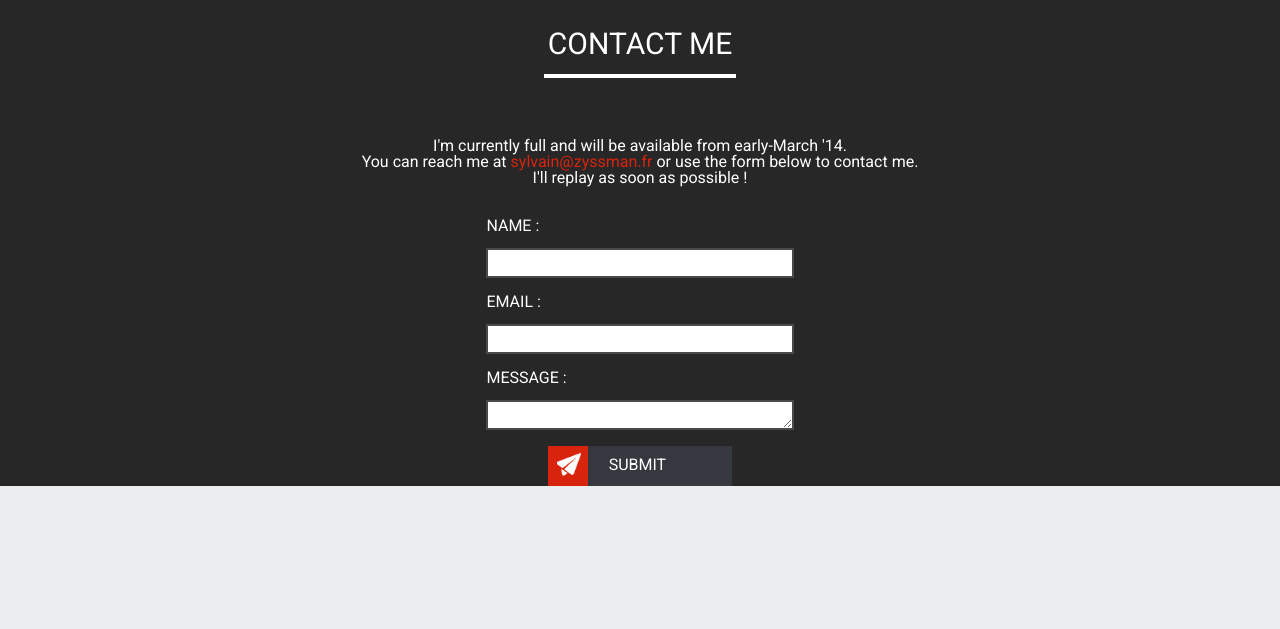
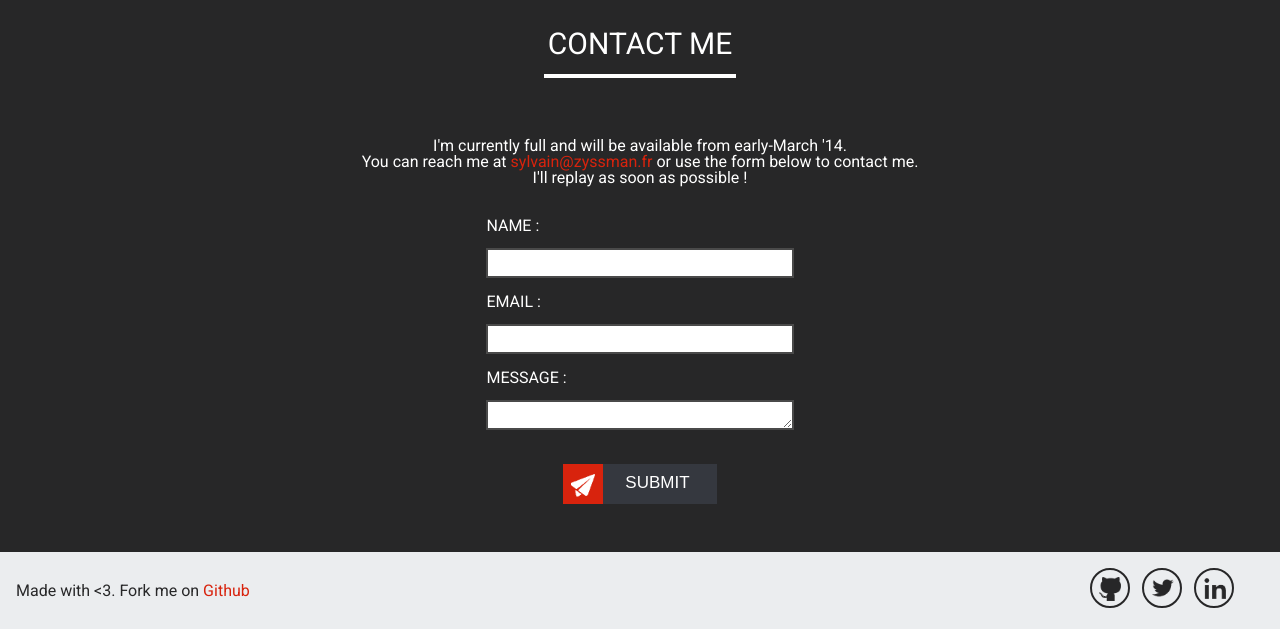
Before and after one commit to sylzys/jingleweb.fr, a PHP site: page / in a window 1280 px wide. Shown: the part 2588-3217 px from the top of the page. Before the commit the page ends 3074 px from the top, so only its background shows below. Run offline with PHP 8.4, Linux system fonts and the light colour scheme.

Commit message:
feat(home): contact form is usable

```diff
--- a/css/style.css
+++ b/css/style.css
@@ -12,6 +12,31 @@ body {
 
 .red {
   color: #d8230d; }
+
+.social-networks li {
+  border: 2px solid #272728;
+  border-radius: 50%;
+  width: 40px;
+  height: 40px;
+  display: inline-block;
+  margin-right: 0.5em;
+  cursor: pointer; }
+  .social-networks li a {
+    display: inline-block;
+    width: 40px;
+    height: 40px; }
+  .social-networks li.github {
+    background: transparent url(../img/github.png) no-repeat 45% center/60%; }
+    .social-networks li.github:hover, .social-networks li.github:focus, .social-networks li.github:active {
+      background: transparent url(../img/github-active.png) no-repeat 45% center/60%; }
+  .social-networks li.twitter {
+    background: transparent url(../img/twitter.png) no-repeat center center/60%; }
+    .social-networks li.twitter:hover, .social-networks li.twitter:focus, .social-networks li.twitter:active {
+      background: transparent url(../img/twitter-active.png) no-repeat center center/60%; }
+  .social-networks li.linkedin {
+    background: transparent url(../img/linkedin.png) no-repeat center center/60%; }
+    .social-networks li.linkedin:hover, .social-networks li.linkedin:focus, .social-networks li.linkedin:active {
+      background: transparent url(../img/linkedin-active.png) no-repeat center center/60%; }
 
 h2 {
   text-transform: uppercase;
@@ -69,26 +94,6 @@ nav {
     position: absolute;
     top: 10%;
     right: 5%; }
-    #home .social ul li {
-      border: 2px solid #272728;
-      border-radius: 50%;
-      width: 40px;
-      height: 40px;
-      display: inline-block;
-      margin-right: 0.5em;
-      cursor: pointer; }
-      #home .social ul li.github {
-        background: transparent url(../img/github.png) no-repeat center center/60%; }
-        #home .social ul li.github:hover, #home .social ul li.github:focus, #home .social ul li.github:active {
-          background: transparent url(../img/github-active.png) no-repeat center center/60%; }
-      #home .social ul li.twitter {
-        background: transparent url(../img/twitter.png) no-repeat center center/60%; }
-        #home .social ul li.twitter:hover, #home .social ul li.twitter:focus, #home .social ul li.twitter:active {
-          background: transparent url(../img/twitter-active.png) no-repeat center center/60%; }
-      #home .social ul li.linkedin {
-        background: transparent url(../img/linkedin.png) no-repeat center center/60%; }
-        #home .social ul li.linkedin:hover, #home .social ul li.linkedin:focus, #home .social ul li.linkedin:active {
-          background: transparent url(../img/linkedin-active.png) no-repeat center center/60%; }
   #home .content {
     position: absolute;
     top: 40%;
@@ -297,7 +302,8 @@ nav {
 #contact {
   background: #272728;
   color: white;
-  text-align: center; }
+  text-align: center;
+  padding-bottom: 3em; }
   #contact a {
     color: #d8230d;
     text-decoration: none; }
@@ -320,20 +326,44 @@ nav {
       text-transform: uppercase;
       text-align: left;
       border: none; }
-    #contact .form p {
+    #contact .form .unhappyMessage {
+      color: #d8230d;
+      display: block;
+      margin-bottom: 0.5em; }
+    #contact .form button {
+      border-style: none;
       display: inline-block;
       margin-top: 1em;
+      padding: 0;
       cursor: pointer;
-      width: 60%;
+      width: 50%;
       text-transform: uppercase;
       background: #35383F;
-      text-align: left; }
-      #contact .form p .send {
+      color: white;
+      font-size: 17px;
+      text-align: left;
+      margin-top: 2em; }
+      #contact .form button .send {
         display: inline-block;
-        background: #d8230d url(../img/send.png) no-repeat 60% 40%/60%;
+        background: #d8230d url(../img/send.png) no-repeat 50% 60%/60%;
         width: 40px;
         height: 40px;
         vertical-align: middle;
         margin-right: 1.3em; }
-      #contact .form p:hover .send, #contact .form p:active .send, #contact .form p:focus .send {
-        background: #d8230d url(../img/send-active.png) no-repeat 60% 40%/60%; }
+      #contact .form button:hover .send, #contact .form button:active .send, #contact .form button:focus .send {
+        background: #d8230d url(../img/send-active.png) no-repeat 50% 60%/60%; }
+
+footer {
+  height: 70px; }
+  footer div {
+    display: inline-block;
+    vertical-align: middle;
+    padding: 1em;
+    width: 49%; }
+    footer div.footer-right {
+      text-align: right; }
+    footer div.footer-left a {
+      color: #d8230d;
+      text-decoration: none; }
+      footer div.footer-left a:focus, footer div.footer-left a:active, footer div.footer-left a:hover {
+        text-decoration: underline; }
--- a/css/style.scss
+++ b/css/style.scss
@@ -15,6 +15,40 @@ body {
 }
 .red {
 	color: $red;
+}
+.social-networks {
+	li {
+		border: 2px solid $gray;
+		border-radius: 50%;
+		width: 40px;
+		height: 40px;
+		display: inline-block;
+		margin-right: 0.5em;
+		cursor: pointer;
+		a {
+			display: inline-block;
+			width: 40px;
+			height: 40px;
+		}
+		&.github {
+			background: transparent url(../img/github.png) no-repeat 45% center / 60%;
+			&:hover, &:focus, &:active {
+				background: transparent url(../img/github-active.png) no-repeat 45% center / 60%;
+			}
+		}
+		&.twitter {
+			background: transparent url(../img/twitter.png) no-repeat center center / 60%;
+			&:hover, &:focus, &:active {
+				background: transparent url(../img/twitter-active.png) no-repeat center center / 60%;
+			}
+		}
+		&.linkedin {
+			background: transparent url(../img/linkedin.png) no-repeat center center / 60%;
+			&:hover, &:focus, &:active {
+				background: transparent url(../img/linkedin-active.png) no-repeat center center / 60%;
+			}
+		}
+	}
 }
 h2 {
 	text-transform: uppercase;
@@ -380,6 +385,7 @@ nav {
 	background: $gray;
 	color: white;
 	text-align: center;
+	padding-bottom: 3em;
 	a{
 		color: $red;
 		text-decoration: none;
@@ -402,22 +408,36 @@ nav {
 			height: 30px;
 			border: 2px solid #4a4a4a;
 		}
+
 		label{
 			text-transform: uppercase;
 			text-align: left;
 			border: none;
 		}
-		p {
+		.unhappyMessage {
+			color: $red;
+			display: block;
+			// position: relative;
+			// top: -23px;
+			// left: 0;
+			margin-bottom: 0.5em;
+		}
+		button {
+			border-style: none;
 			display: inline-block;
 			margin-top: 1em;
+			padding: 0;
 			cursor: pointer;
-			width: 60%;
+			width: 50%;
 			text-transform: uppercase;
 			background: #35383F;
+			color: white;
+			font-size: 17px;
 			text-align: left;
+			margin-top: 2em;
 			.send {
 				display: inline-block;
-				background: #d8230d url(../img/send.png) no-repeat 60% 40% / 60%;
+				background: #d8230d url(../img/send.png) no-repeat 50% 60% / 60%;
 				width: 40px;
 				height: 40px;
 				vertical-align: middle;
@@ -425,9 +445,30 @@ nav {
 			}
 			&:hover, &:active, &:focus {
 				.send {
-					background: #d8230d url(../img/send-active.png) no-repeat 60% 40% / 60%;
+					background: #d8230d url(../img/send-active.png) no-repeat 50% 60% / 60%;
 				}
 			}
 		}
 	}
 }
+footer {
+	height: 70px;
+	div {
+		display: inline-block;
+		vertical-align: middle;
+		padding: 1em;
+		width: 49%;
+		&.footer-right {
+			text-align: right;
+		}
+		&.footer-left {
+			a {
+				color: $red;
+				text-decoration: none;
+				&:focus, &:active, &:hover {
+					text-decoration: underline;
+				}
+			}
+		}
+	}
+}
--- a/index.html
+++ b/index.html
@@ -27,10 +27,10 @@
 	<div id='home'>
 		<div class='overlay'></div>
 		<div class='social'>
-			<ul class='menu'>
+			<ul class='social-networks'>
 				<li class='github' role='img'><a href='https://github.com/sylzys' target='blank_' title='View my Github profile'></a></li>
 				<li class='twitter' role='img'><a href='http://twitter.com/sylzys' target='blank_' title='View my Twitter profile'></a></li>
-				<li class='linkedin' role='img'><a href='http://fr.linkedin.com/in/sylvainzyssman/' target='blank_' title='View my Linkedin profile'></a></li>
+				<li class='linkedin'><a href='http://fr.linkedin.com/in/sylvainzyssman/' title='View my Linkedin profile'></a></li>
 			</ul>
 		</div>
 		<div class='content'>
@@ -115,16 +115,30 @@
 		<p>I'm currently full and will be available from early-March '14.<br/>
 			You can reach me at <a href='mailto:sylvain@zyssman.fr' title='Send me an email'>sylvain@zyssman.fr</a> or use the form below to contact me.<br/>I'll replay as soon as possible !</p>
 			<div class='form'>
-				<form action='#' method='post' name='form'>
-					<label for='name'>name :</label><input type='text' id='name' name='name' required /><br/>
-					<label for='email'>email :</label><input type='email' id='email' name='email' required/><br/>
+				<form action='toto.php' method='post' name='form' id='form'>
+					<label for='name'>name :</label><input type='text' id='name' name='name' /><br/>
+					<label for='email'>email :</label><input type='email' id='email' name='email'/><br/>
 					<label for='msg'>message :</label><textarea id='msg' name='msg'></textarea>
-					<p onclick="form.submit()"><span class='send'></span>submit</p>
-			</form>
+					<button type='submit'><p><span class='send'></span>submit</p></button>
+				</form>
+			</div>
 		</div>
 	</div>
+	<footer>
+		<div class='footer-left'>
+			Made with <3. Fork me on <a href='https://github.com/sylzys/jingleweb' title='Fork my site on Github' target='blank_'>Github</a>
+		</div>
+		<div class='footer-right'>
+			<ul class='social-networks'>
+				<li class='github' role='img'><a href='https://github.com/sylzys' target='blank_' title='View my Github profile'></a></li>
+				<li class='twitter' role='img'><a href='http://twitter.com/sylzys' target='blank_' title='View my Twitter profile'></a></li>
+				<li class='linkedin'><a href='http://fr.linkedin.com/in/sylvainzyssman/' target='blank_' title='View my Linkedin profile'></a></li>
+			</ul>
+		</div>
+	</footer>
 	<script src="js/vendor/jquery.min.js"></script>
 	<script src="js/vendor/isotope.pkgd.min.js"></script>
+	<script src="js/vendor/happy.min.js"></script>
 	<script src="js/main.js"></script>
 </body>
 </html>
--- a/js/main.js
+++ b/js/main.js
@@ -16,4 +16,29 @@ jQuery(document).ready(function($) {
   var filterValue = $( this ).attr('data-filter');
   $container.isotope({ filter: filterValue });
 });
+
+ $msg = 'This field is mandatory';
+ $form = $('#form');
+$form.isHappy({
+    fields: {
+      '#name': {
+        required: true,
+        message: $msg
+    },
+    '#email': {
+        required: true,
+        message: $msg
+    },
+    '#msg': {
+        required: true,
+        message: $msg
+    }
+}
 });
+$('input', $form).focus(function(event) {
+    $(this).next('.unhappyMessage').remove();
+});
+$('textarea', $form).focus(function(event) {
+    $(this).next('.unhappyMessage').remove();
+});
+});
```
Also changed, not shown: other parts of css/style.scss (+0 -29 lines), js/vendor/happy.min.js (added, +1 -0 lines), js/vendor/happy.js (added), 1 other file. Lines whose indentation alone changed are shown as unchanged.
